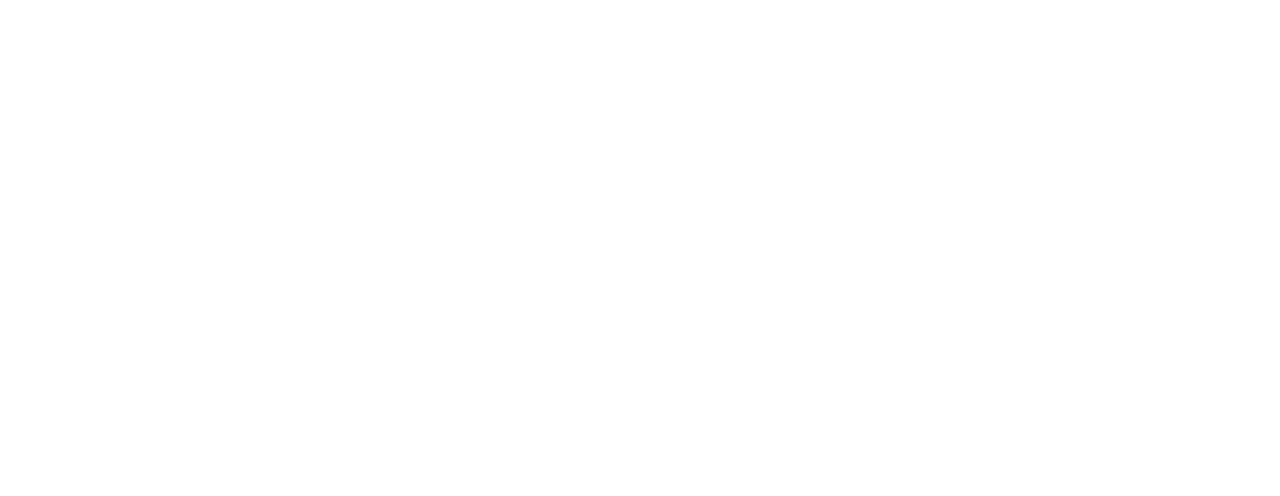
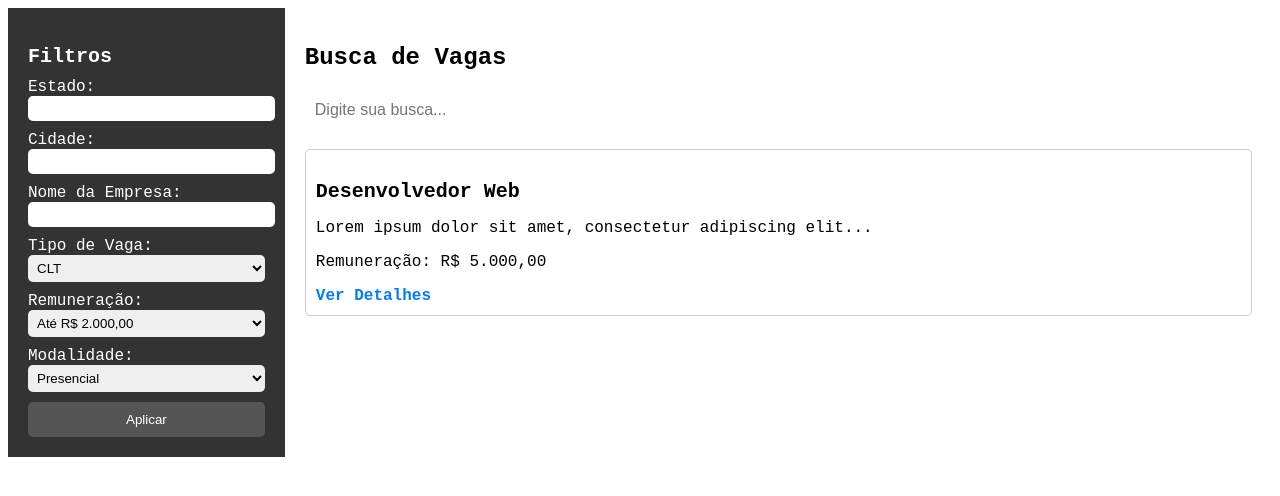
Before and after one commit to Daniela-Neves/candidatura, an Angular app: page /buscar-vagas in a window 1280 px wide. Before the commit this address led to /. Shown: the top 496 px of the page. Built offline with nearby package versions, Linux system fonts and the light colour scheme.

Commit message:
adiçao de buscar vagas no menu candidato, falta finalizar

```diff
--- a/src/app/app.module.ts
+++ b/src/app/app.module.ts
@@ -22,6 +22,7 @@ import { VagaComponent } from './componentes/vagas/vaga/vaga.component';
 import { ExcluirVagaComponent } from './componentes/vagas/excluir-vaga/excluir-vaga.component';
 import { EditarVagaComponent } from './componentes/vagas/editar-vaga/editar-vaga.component';
 import { MenuCandidatoComponent } from './componentes/candidatos/menu-candidato/menu-candidato.component';
+import { BuscarVagasComponent } from './componentes/candidatos/buscar-vagas/buscar-vagas.component';
 
 
 @NgModule({
@@ -44,6 +45,7 @@ import { MenuCandidatoComponent } from './componentes/candidatos/menu-candidato/
     ExcluirVagaComponent,
     EditarVagaComponent,
     MenuCandidatoComponent,
+    BuscarVagasComponent,
   ],
   imports: [
     BrowserModule,
--- /dev/null
+++ b/src/app/componentes/candidatos/buscar-vagas/buscar-vagas.component.css
@@ -0,0 +1,84 @@
+/* Estilos para a página */
+body {
+    margin: 0;
+    padding: 0;
+    display: flex;
+    font-family: 'PT Mono', monospace;
+}
+
+/* Estilos para o filtro à esquerda */
+.filtro-container {
+    width: 20%;
+    padding: 20px;
+    background-color: #333333;
+    color: white;
+}
+
+.filtro-container h2 {
+    font-size: 20px;
+    margin-bottom: 10px;
+}
+
+.filtro-input {
+    width: 100%;
+    margin-bottom: 10px;
+    padding: 5px;
+    border: none;
+    border-radius: 5px;
+}
+
+.aplicar-button {
+    width: 100%;
+    background-color: #555555;
+    color: white;
+    border: none;
+    padding: 10px;
+    cursor: pointer;
+    border-radius: 5px;
+}
+
+.aplicar-button:hover {
+    background-color: #333333;
+}
+
+/* Estilos para o centro da página */
+.centro-container {
+    width: 80%;
+    padding: 20px;
+}
+
+.centro-heading {
+    font-size: 24px;
+    margin-bottom: 20px;
+}
+
+.centro-input {
+    width: 100%;
+    padding: 10px;
+    font-size: 16px;
+    border: none;
+    border-radius: 5px;
+    margin-bottom: 20px;
+}
+
+.lista-vagas .vaga {
+    border: 1px solid #ccc;
+    padding: 10px;
+    margin-bottom: 20px;
+    border-radius: 5px;
+}
+
+.lista-vagas .vaga h3 {
+    font-size: 20px;
+    margin-bottom: 10px;
+}
+
+.lista-vagas .vaga .detalhes-link {
+    color: #007BFF;
+    text-decoration: none;
+    font-weight: bold;
+}
+
+.lista-vagas .vaga .detalhes-link:hover {
+    text-decoration: underline;
+}
--- /dev/null
+++ b/src/app/componentes/candidatos/buscar-vagas/buscar-vagas.component.html
@@ -0,0 +1,54 @@
+
+<body>
+    <div class="filtro-container">
+        <h2>Filtros</h2>
+        <label for="estado">Estado:</label>
+        <input type="text" id="estado" class="filtro-input">
+
+        <label for="cidade">Cidade:</label>
+        <input type="text" id="cidade" class="filtro-input">
+
+        <label for="nomeEmpresa">Nome da Empresa:</label>
+        <input type="text" id="nomeEmpresa" class="filtro-input">
+
+        <label for="tipoVaga">Tipo de Vaga:</label>
+        <select id="tipoVaga" class="filtro-input">
+            <option value="CLT">CLT</option>
+            <option value="PJ">PJ</option>
+            <option value="Estágio">Estágio</option>
+        </select>
+
+        <label for="remuneracao">Remuneração:</label>
+        <select id="remuneracao" class="filtro-input">
+            <option value="0-2000">Até R$ 2.000,00</option>
+            <option value="2000-5000">R$ 2.000,00 - R$ 5.000,00</option>
+            <option value="5000-10000">R$ 5.000,00 - R$ 10.000,00</option>
+            <option value="10000+">Acima de R$ 10.000,00</option>
+        </select>
+
+        <label for="modalidade">Modalidade:</label>
+        <select id="modalidade" class="filtro-input">
+            <option value="Presencial">Presencial</option>
+            <option value="Home Office">Home Office</option>
+            <option value="Híbrido">Híbrido</option>
+        </select>
+
+        <button class="aplicar-button">Aplicar</button>
+    </div>
+
+    <div class="centro-container">
+        <h1 class="centro-heading">Busca de Vagas</h1>
+        <input type="text" id="busca" class="centro-input" placeholder="Digite sua busca...">
+
+        <div class="lista-vagas">
+            <!-- Lista de vagas será gerada dinamicamente com Angular ou outra tecnologia -->
+            <div class="vaga">
+                <h3>Desenvolvedor Web</h3>
+                <p>Lorem ipsum dolor sit amet, consectetur adipiscing elit...</p>
+                <p>Remuneração: R$ 5.000,00</p>
+                <a href="#" class="detalhes-link">Ver Detalhes</a>
+            </div>
+            <!-- Outras vagas aqui -->
+        </div>
+    </div>
+</body>
--- a/src/app/componentes/candidatos/login/login.component.html
+++ b/src/app/componentes/candidatos/login/login.component.html
@@ -5,7 +5,7 @@
             <input type="text" placeholder="Email" class="login-input">
             <input type="password" placeholder="Senha" class="login-input">
         </div>
-        <button class="login-button">Entrar</button>
+        <button class="login-button" routerLink="/menu-candidato">Entrar</button>
         <p class="signup-link">Você ainda não tem uma conta? <a routerLink="/criarCandidato">Cadastre-se</a></p>
         <p class="forgot-password-link"><a href="#">Esqueceu a senha?</a></p>
     </div>
--- a/src/app/componentes/candidatos/menu-candidato/menu-candidato.component.html
+++ b/src/app/componentes/candidatos/menu-candidato/menu-candidato.component.html
@@ -12,10 +12,10 @@
         <span class="v177_1566">Seja bem-vindo(a) a área de administrativa da Ernst & Young</span>
         <span class="v177_1567">Veja as vagas que já foram cadastradas, cadastre novas oportunidades ou acompanhe o status dos candidatos.</span>
 
-        <button class="v177_1568">
+        <span class="v177_1568" routerLink="/buscar-vagas">
             <span class="v177_1570">Buscar novas vagas</span>
             <div class="v177_1576"></div>
-        </button>
+        </span>
 
         <button class="v177_1569">
             <span class="v177_1571">Acompanhar Vagas</span>
@@ -27,7 +27,7 @@
             <div class="v177_1597"></div>
         </button>
 
-        <button class="v200_180">
+        <button class="v200_180" routerLink="/editar-candidatos">
             <span class="v200_181">Alterar dados cadastrais</span>
             <div class="v200_182"></div>
         </button>
```
Also changed, not shown: src/app/app-routing.module.ts (+10 -0 lines), src/app/componentes/candidatos/buscar-vagas/buscar-vagas.component.ts (added, +10 -0 lines), 1 other file (tests, documents, lock files or other folders).
